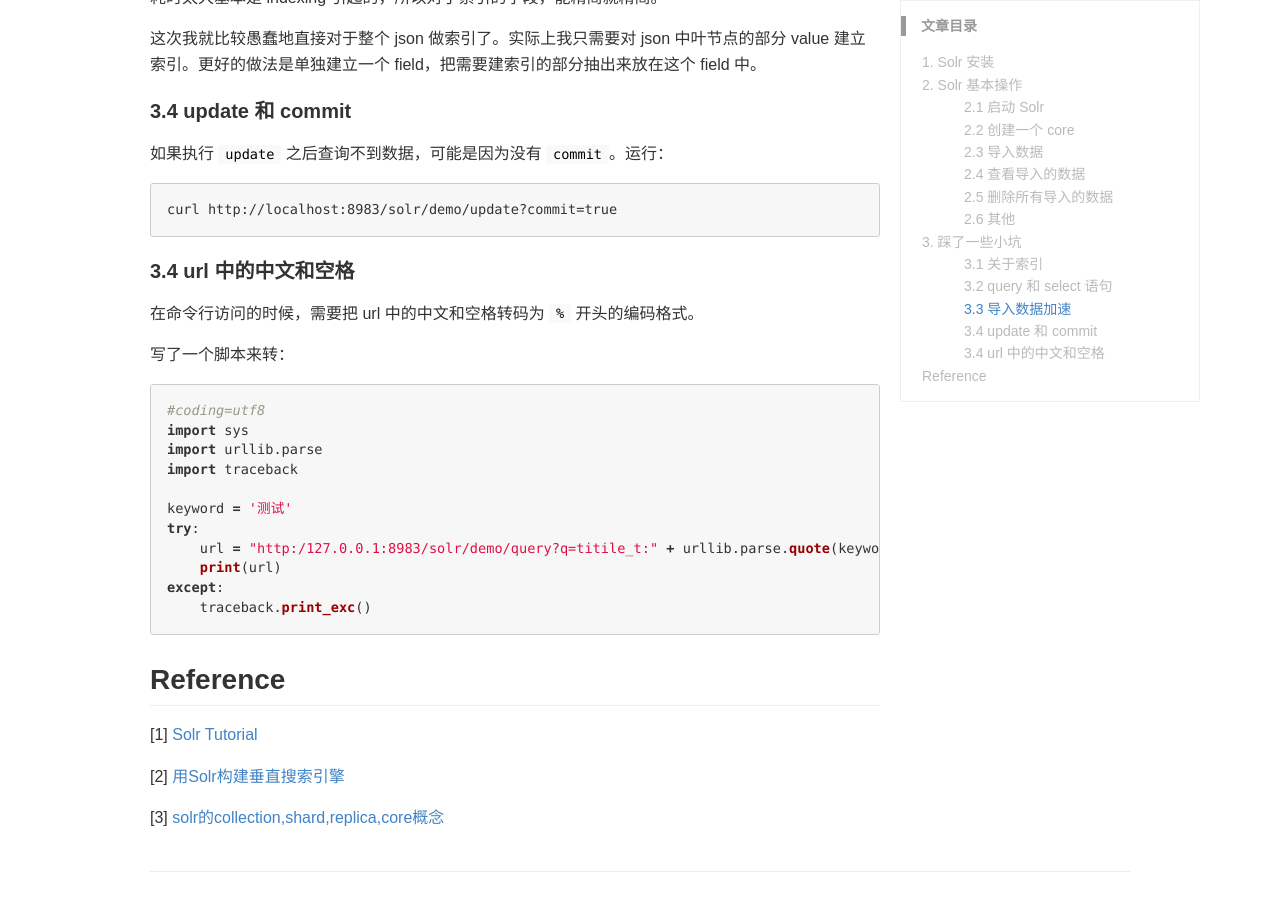
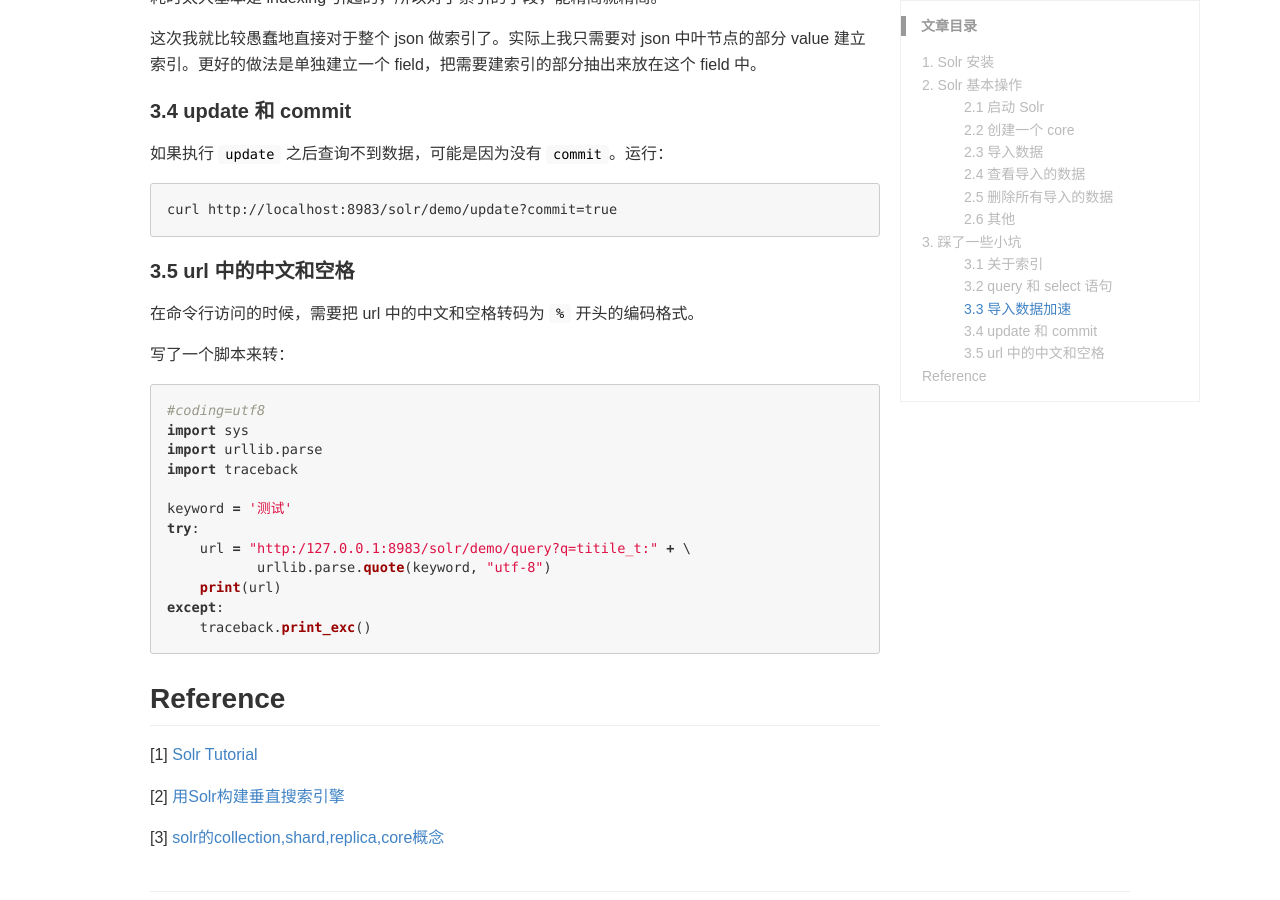
Before and after one commit to Miopas/miopas.github.io, a Jekyll site: the page built from _posts/2018-05-30-solr-01.md, in a window 1280 px wide and 900 px high, scrolled down 6229 px. Built offline with Jekyll 4.4.1, drawn with Linux system fonts in a browser that asks for light colours.

Commit message:
Update 2018-05-30-solr-01.md

````diff
--- a/_posts/2018-05-30-solr-01.md
+++ b/_posts/2018-05-30-solr-01.md
@@ -236,7 +236,7 @@ solr-7.3.1/server/solr/configsets/sample_techproducts_configs/conf/solrconfig.xm
 curl http://localhost:8983/solr/demo/update?commit=true
 ```
 
-#### 3.4 url 中的中文和空格
+#### 3.5 url 中的中文和空格
 
 在命令行访问的时候，需要把 url 中的中文和空格转码为 `%` 开头的编码格式。
 
@@ -249,7 +249,8 @@ import traceback
 
 keyword = '测试'
 try:
-    url = "http:/127.0.0.1:8983/solr/demo/query?q=titile_t:" + urllib.parse.quote(keyword, "utf-8")
+    url = "http:/127.0.0.1:8983/solr/demo/query?q=titile_t:" + \
+           urllib.parse.quote(keyword, "utf-8")
     print(url)
 except:
     traceback.print_exc()
````
